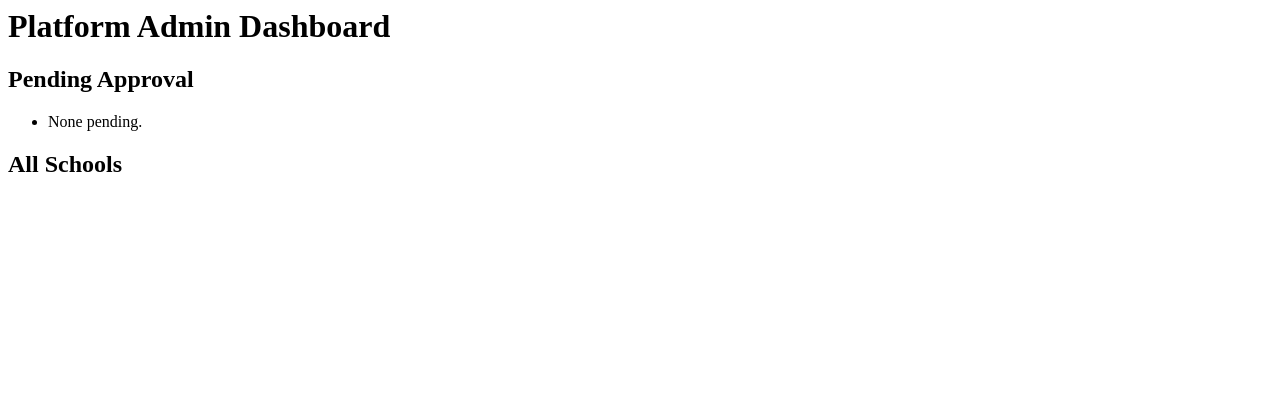
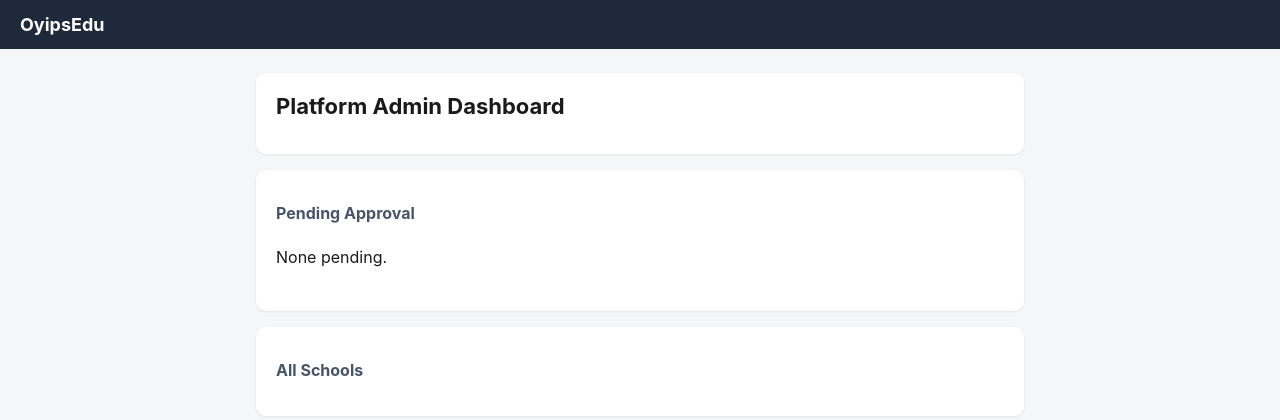
Before and after one commit to Oyips/School_Admin, a Django app: template app/school_app/templates/school_app/dashboard_admin.html in a window 1280 px wide. Shown: the top 420 px of the page. Run offline with Django 5.2, Linux system fonts and the light colour scheme; the template is opened without the code that fills it, so the values that code supplies are empty.

Commit message:
update app/school_app/templates/school_app/dashboard_admin.html

```diff
--- a/app/school_app/templates/school_app/dashboard_admin.html
+++ b/app/school_app/templates/school_app/dashboard_admin.html
@@ -1,17 +1,24 @@
+{% extends 'school_app/base.html' %}
+{% block content %}
+<div class="card">
   <h1>Platform Admin Dashboard</h1>
+</div>
 
+<div class="card">
   <h2>Pending Approval</h2>
   <ul>
     {% for s in pending_schools %}
       <li>
         {{ s.name }} —
-      <a href="{% url 'approve_school' s.id %}">Approve</a>
+        <a class="link" href="{% url 'approve_school' s.id %}">Approve</a>
       </li>
     {% empty %}
       <li>None pending.</li>
     {% endfor %}
   </ul>
+</div>
 
+<div class="card">
   <h2>All Schools</h2>
   <ul>
     {% for s in schools %}
@@ -22,3 +29,5 @@
       </li>
     {% endfor %}
   </ul>
+</div>
+{% endblock %}
```
Lines whose indentation alone changed are shown as unchanged.
